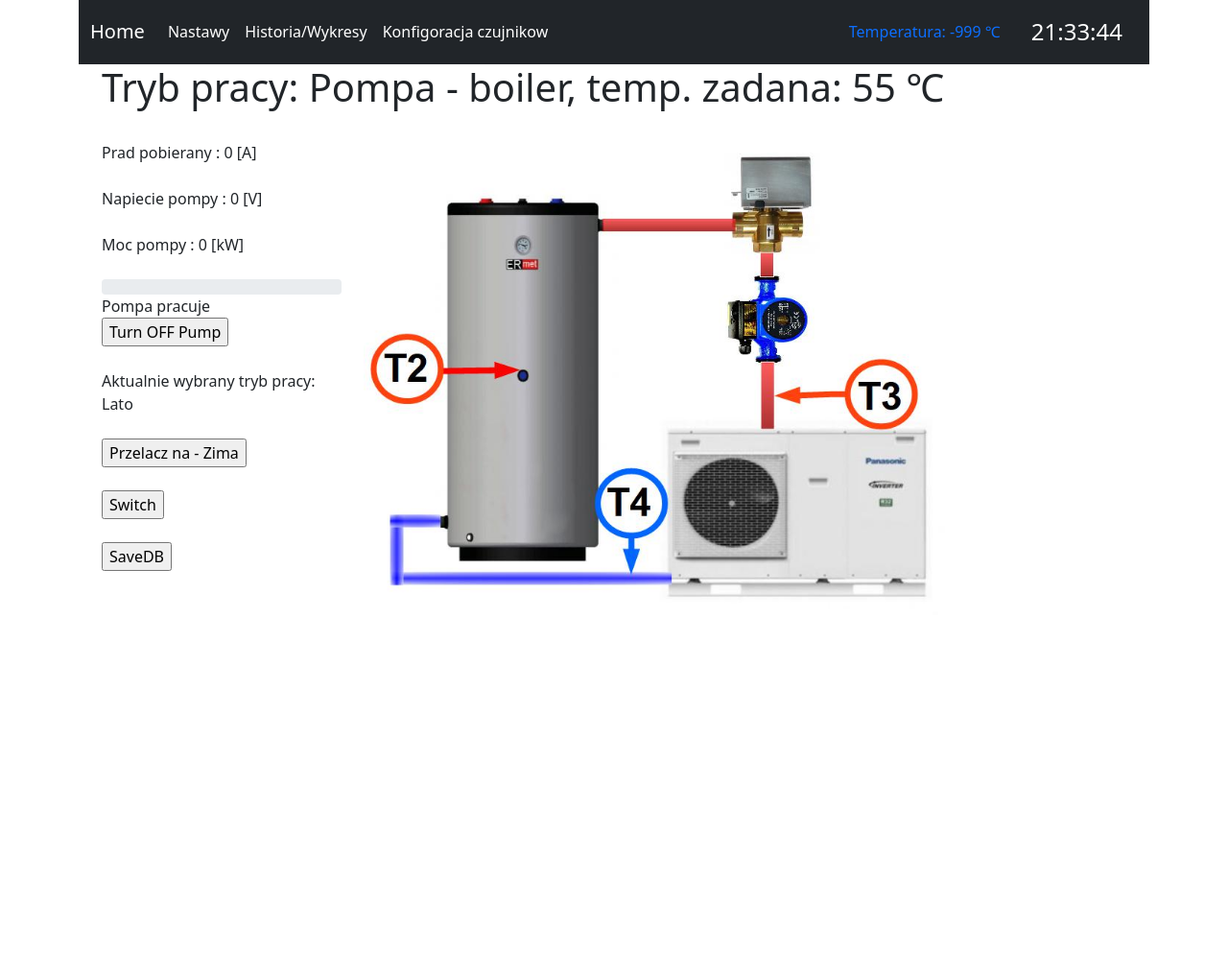
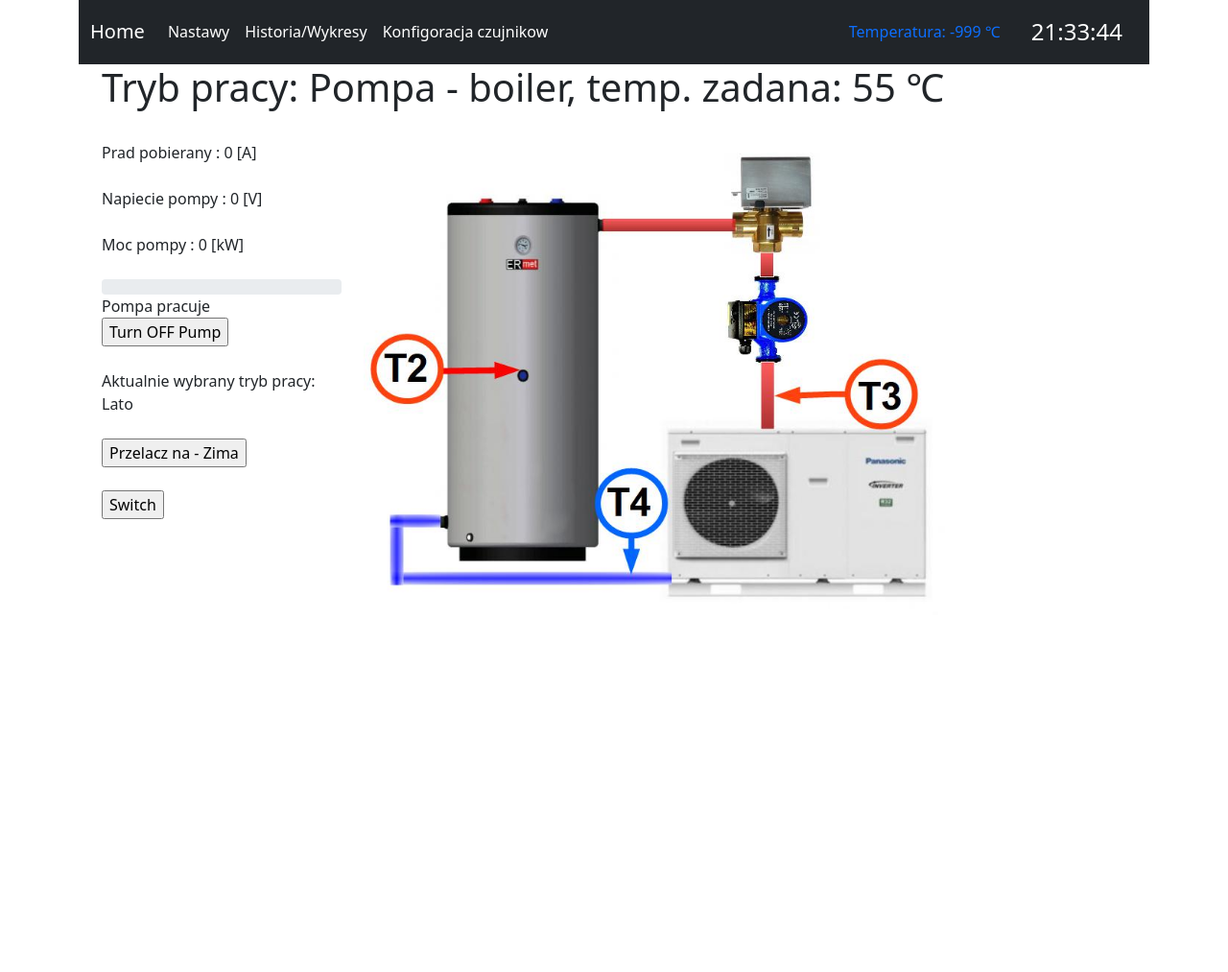
Before and after one commit to ricocooder/HeatPump, a Flask app: page /result in a window 1280 px wide. Shown: the part 25-1038 px from the top of the page at 96% size. Run offline with Flask 2, Linux system fonts and the light colour scheme.

Commit message:
Comment the temporary bytton to savedb

```diff
--- a/templates/index.html
+++ b/templates/index.html
@@ -71,8 +71,8 @@
             {% endif %}
             <br><br>
             </label><input type="Submit" value="Switch" name='Switch'/>
-            <br><br>
-            </label><input type="Submit" value="SaveDB" name='SaveDB'/>
+            <!-- <br><br>
+            </label><input type="Submit" value="SaveDB" name='SaveDB'/> -->
           </div>
 
           <div class="col-7 order-last">
```
